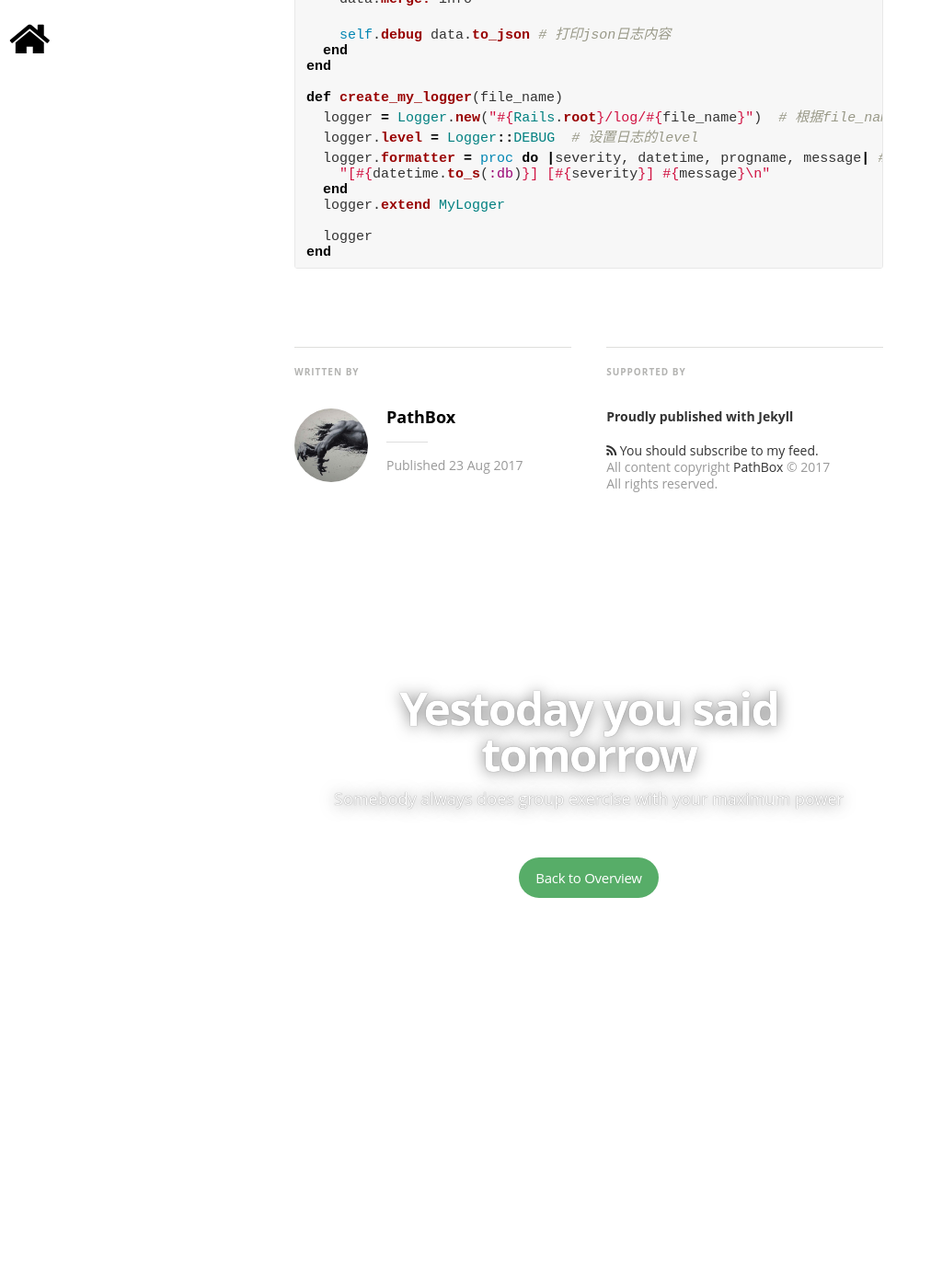
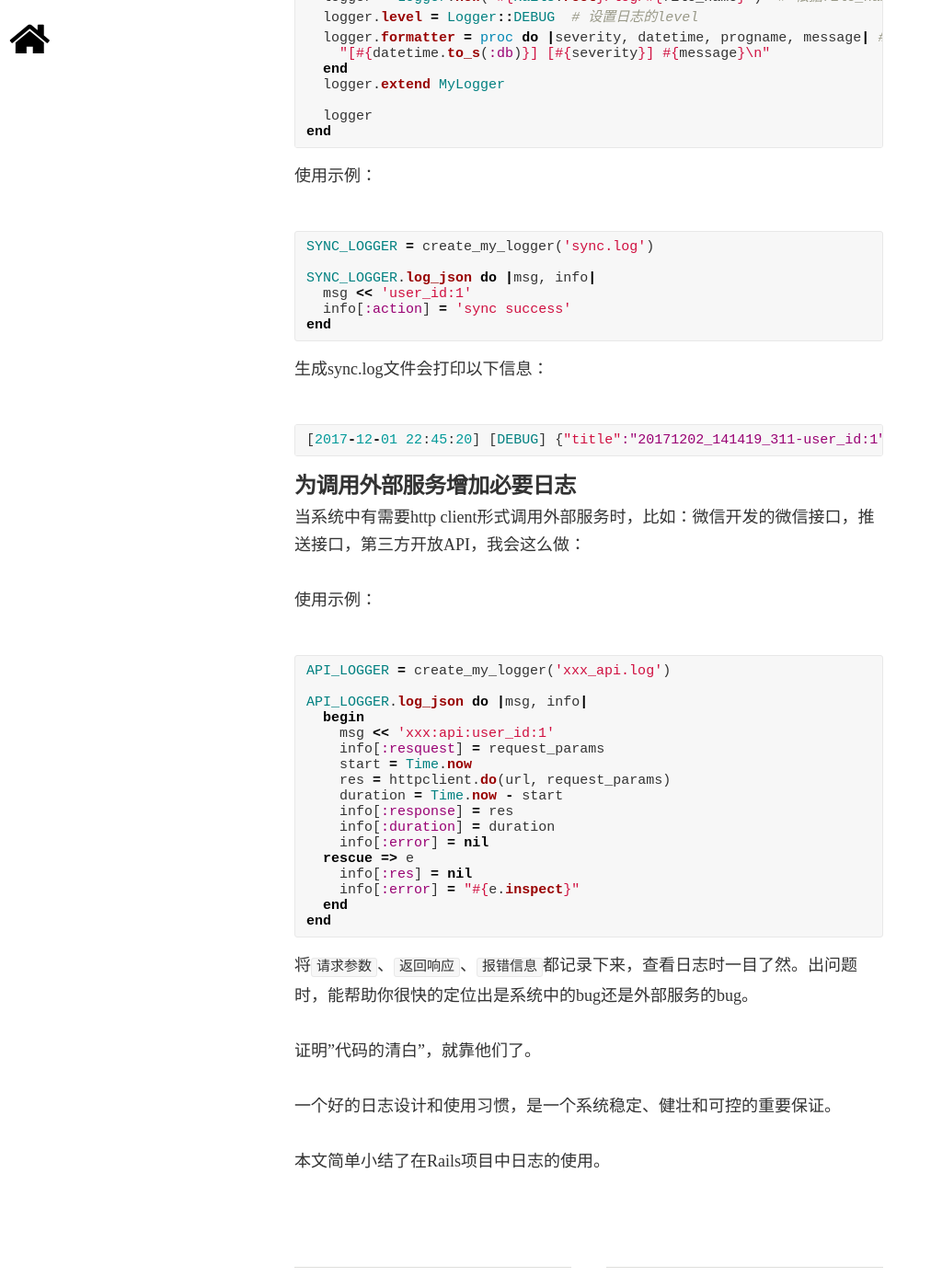
Before and after one commit to pathbox/pathbox.github.io, a Jekyll site: the page built from _posts/2017-08-23-logger-in-rails.md, in a window 1280 px wide and 1400 px high, scrolled down 4177 px. Shown: the whole window at 92% size, without its empty margins (0-1012 px from the left). Built offline with Jekyll 4.4.1, drawn with Linux system fonts in a browser that asks for light colours; nearby versions of some CDN libraries; some web fonts are replaced; comment, search, counter and statistics services are not loaded; before the commit the page ends 5243 px from its top, so only the background shows below that; some of the changed text lies outside the part shown.

Commit message:
简记Rails中的使用logger实用技巧

````diff
--- a/_posts/2017-08-23-logger-in-rails.md
+++ b/_posts/2017-08-23-logger-in-rails.md
@@ -1,6 +1,6 @@
 ---
 layout: post
-title: Rails中的使用logger实用技巧
+title: 简记Rails中的logger实用技巧
 date:   2017-08-23 15:30:06
 categories: Rails
 image: /assets/images/post.jpg
@@ -67,7 +63,7 @@ Lograge::Formatters::Raw.new       # Returns a ruby hash object
 默认的日志格式是 key=value的格式：
 
 ```ruby
-[2017-12-01 11:49:10] [INFO] [] [localhost] [127.0.0.1] [1593754b-bc95-42] method=GET path=/ format=*/* controller=HomeController action=welcome status=200 duration=472.00 view=0.00 params={} time=2017-12-01 11:49:09 +0800
+[2017-12-01 22:43:00] [INFO] [] [localhost] [127.0.0.1] [1593754b-bc95-42] method=GET path=/ format=*/* controller=HomeController action=welcome status=200 duration=472.00 view=0.00 params={} time=2017-12-01 11:49:09 +0800
 
 ```
 
@@ -130,7 +126,7 @@ end
 ```ruby
 log = create_my_logger("third_api_service.log")
 
-... # 某些操作
+... # do something
 result = do_third_api_service
 if result
   log.info("Third api service success")
@@ -149,14 +145,14 @@ module MyLogger
     info = {}
     title = []
 
-    yield title, info
+    yield msg, info
 
     timestamp  = Time.now.strftime('%Y%m%d_%H%M%S_%L')
-    title      = [timestamp, title].flatten.compact
+    msg      = [timestamp, msg].flatten.compact
     title = title.join('-')
 
     data = {}
-    data[:title] = title
+    data[:msg] = msg
     data.merge! info
 
     self.debug data.to_json # 打印json日志内容
@@ -174,3 +170,52 @@ def create_my_logger(file_name)
   logger
 end
 ```
+
+使用示例：
+```ruby
+SYNC_LOGGER = create_my_logger('sync.log')
+
+SYNC_LOGGER.log_json do |msg, info|
+  msg << 'user_id:1'
+  info[:action] = 'sync success'
+end
+```
+
+生成sync.log文件会打印以下信息：
+
+```ruby
+[2017-12-01 22:45:20] [DEBUG] {"title":"20171202_141419_311-user_id:1","action":"sync success"}
+```
+
+##### 为调用外部服务增加必要日志
+
+当系统中有需要http client形式调用外部服务时，比如：微信开发的微信接口，推送接口，第三方开放API，我会这么做：
+
+使用示例：
+```ruby
+API_LOGGER = create_my_logger('xxx_api.log')
+
+API_LOGGER.log_json do |msg, info|
+  begin
+    msg << 'xxx:api:user_id:1'
+    info[:resquest] = request_params
+    start = Time.now
+    res = httpclient.do(url, request_params)
+    duration = Time.now - start
+    info[:response] = res
+    info[:duration] = duration
+    info[:error] = nil
+  rescue => e
+    info[:res] = nil
+    info[:error] = "#{e.inspect}"
+  end
+end
+```
+
+将`请求参数`、`返回响应`、`报错信息`都记录下来，查看日志时一目了然。出问题时，能帮助你很快的定位出是系统中的bug还是外部服务的bug。
+
+证明"代码的清白"，就靠他们了。
+
+一个好的日志设计和使用习惯，是一个系统稳定、健壮和可控的重要保证。
+
+本文简单小结了在Rails项目中日志的使用。
````
Also changed, not shown: other parts of _posts/2017-08-23-logger-in-rails.md (+1 -5 lines).
